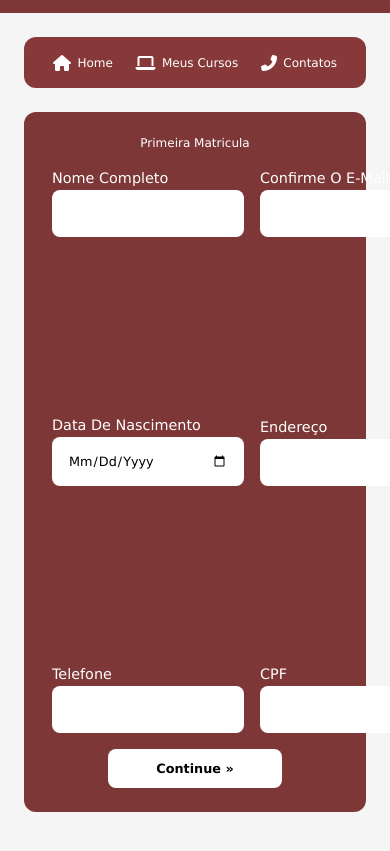
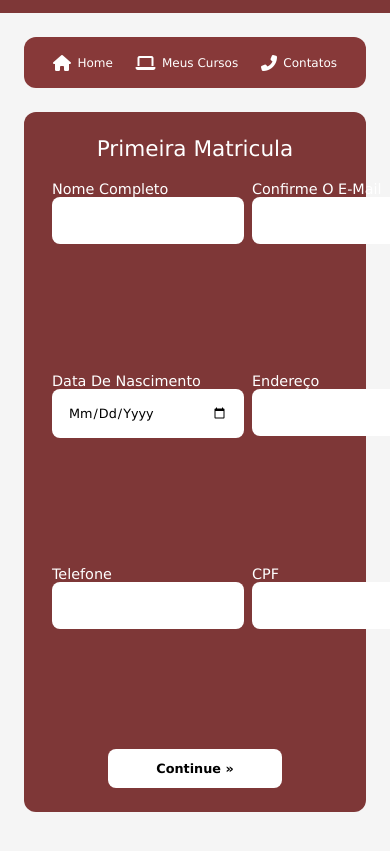
Before and after one commit to Astsantos/TechEdu, a website: page ui/pages/matricula.html in a window 390 px wide. Shown: the part 59-910 px from the top of the page. Drawn offline with Linux system fonts and the light colour scheme.

Commit message:
Refactor matricula styles for improved layout
Updated styles for matricula layout and responsiveness.

```diff
--- a/ui/style/style.css
+++ b/ui/style/style.css
@@ -894,13 +894,20 @@ background:#5e2525;
     color: white;
     display: flex;
     flex-direction: column;
-    justify-content: space-between;
 }
 
 .matricula-box h2 {
     text-align: center;
+    font-weight: 500;
+}
+
+/*nome em cima*/
+
+.matricula-content{
+    font-size: 1.8rem;
+    display: flex;
+    flex-direction: column;
     margin-bottom: 2.5rem;
-    font-weight: 500;
 }
 
 /*grid de campos*/
@@ -908,16 +915,16 @@ background:#5e2525;
 .matricula-grid {
     display: grid;
     grid-template-columns: 1fr 1fr;
-    gap: 2rem;
+    gap: 1rem;
     flex: 1;
-    align-content: space-between;
 }
 
 /*campos*/
+
 .field {
     display: flex;
     flex-direction: column;
-    gap: .5rem;
+    margin-bottom: .5rem;
 }
 
 .field label {
@@ -932,10 +939,13 @@ background:#5e2525;
     background: white;
 }
 
+ /*campo um do lado do outro*/
+
 .field-row {
     display: flex;
+    flex-direction: row;
     gap: 1rem;
-    align-items: flex-end;
+    font-size: 1.8rem;
 }
 
 .field--grow {
@@ -945,7 +955,6 @@ background:#5e2525;
 .matricula-footer {
     display: flex;
     justify-content: center;
-    margin-top: 2rem;
 }
 
 .btn-continue {
@@ -962,8 +971,6 @@ background:#5e2525;
 .btn-continue:hover {
     background: #f0f0f0;
 }
-
-
 
 
 
```
